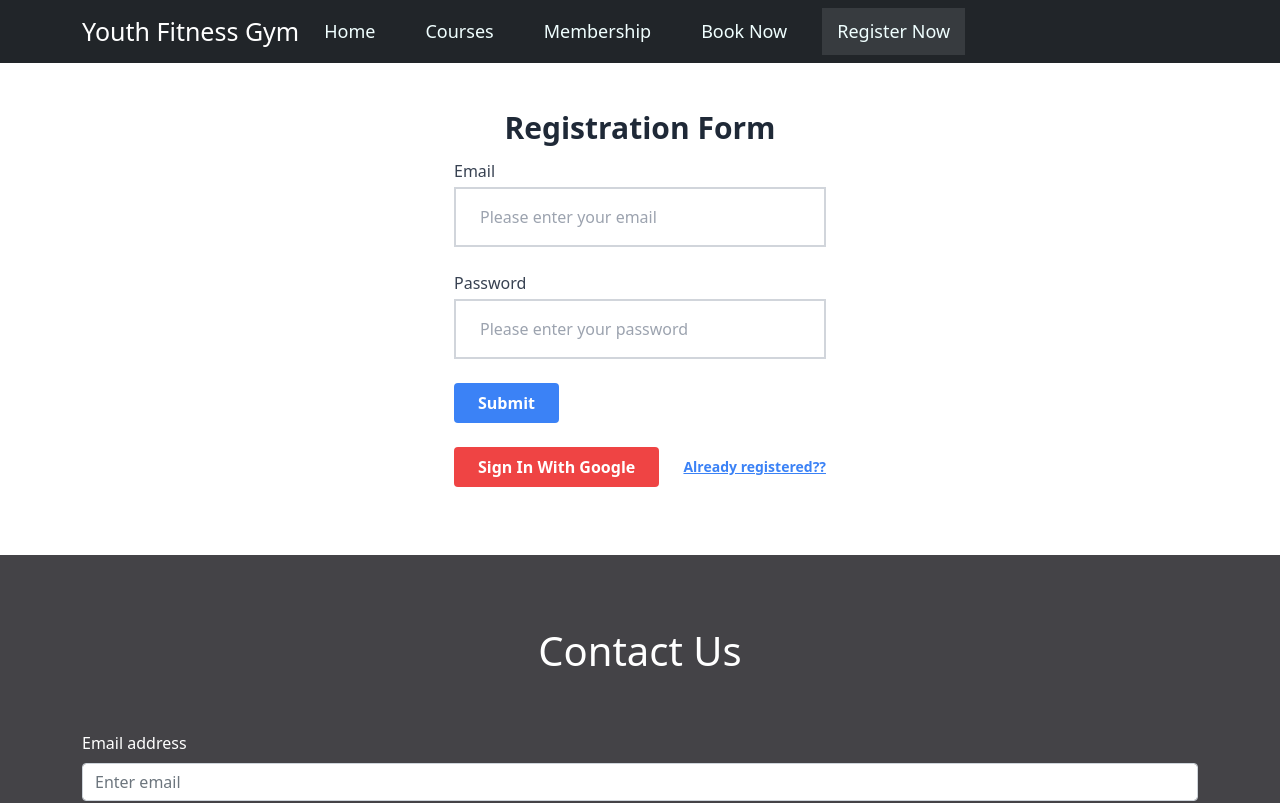
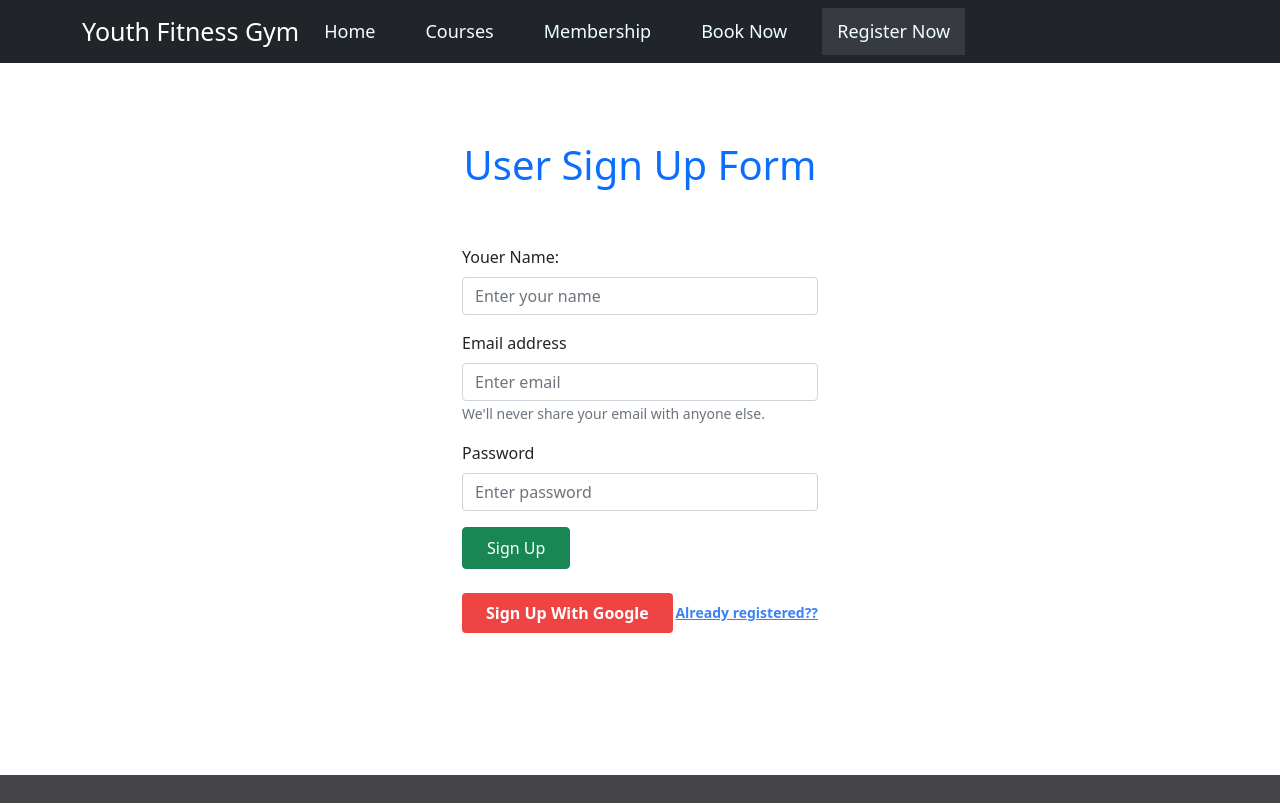
Before and after one commit to noim015/Youth-Fitness-Gym, a React (Create React App) app: page /register in a window 1280 px wide. Shown: the top 803 px of the page. Built offline with nearby package versions, Linux system fonts and the light colour scheme; no server answers.

Commit message:
Mostly done

```diff
--- a/src/App.js
+++ b/src/App.js
@@ -45,9 +45,9 @@ function App() {
        <PrivateRoute path="/booksuccess">
          <BookSuccess></BookSuccess>
        </PrivateRoute>
-       <Route path="/courses/:key">
+       <PrivateRoute path="/courses/:key">
          <Details></Details>
-       </Route>
+       </PrivateRoute>
        <Route path="*">
           <PageNotFound></PageNotFound>
         </Route>
--- a/src/Pages/Header/Header.js
+++ b/src/Pages/Header/Header.js
@@ -5,7 +5,7 @@ import useAuth from '../../hooks/useAuth';
 import './Header.css'
 const Header = () => {
     const { AllContexts} = useAuth();
-    const { user, logOut } = AllContexts;
+    const { user, handleLogout } = AllContexts;
     return (
         <div>
            <div className="header_navigration">
@@ -25,7 +25,7 @@ const Header = () => {
                                 </Nav>
                                 {user?.email && <Nav className="justify-content-end" >
                                     <span style={{color:'#fff',padding:'10px'}}>{user.displayName}</span>
-                                    <button onClick={logOut} className="btn btn-danger">LogOut</button>
+                                    <button onClick={handleLogout} className="btn btn-danger">LogOut</button>
                                 </Nav>}
                             </Navbar.Collapse>
 
--- a/src/Pages/Login/Login.js
+++ b/src/Pages/Login/Login.js
@@ -1,61 +1,103 @@
-import React from 'react';
-import { Alert, Row } from 'react-bootstrap';
+import React, { useState } from 'react';
+import { Alert, Form, Row, Button, Container, Col } from 'react-bootstrap';
 import { NavLink, Link, useLocation, useHistory } from "react-router-dom";
 import useAuth from '../../hooks/useAuth';
+import useFirebase from '../../hooks/useFirebase';
 
 
 const Login = () => {
-  const { getUserName, getUserEmail, getUserPassword, signInWithEmail, AllContexts } = useAuth();
-  const {signInUsingGoogle, user} = AllContexts;
+  const {
+    handleGoogleLogin,
+    user,
+    handleUserLogin,
+  } = useFirebase();
   const location = useLocation();
   const history = useHistory();
   const redirect = location.state?.from || "/home";
-  const handleGoogleLogin = () => {
-    signInUsingGoogle()
+
+  const [email, setEmail] = useState("");
+  const [password, setPassword] = useState("");
+  const [error, setError] = useState("");
+
+  const hanldeEmail = (e) => {
+    setEmail(e.target.value);
+  };
+  const hanldePassword = (e) => {
+    setPassword(e.target.value);
+  };
+
+
+ //Login with Email and Password
+  const handleLogin = () => {
+    handleUserLogin(email, password)
+      .then(result => {
+         history.push(redirect);
+       })
+       .catch((error) => {
+        setError(error.message);
+      });
+  };
+
+  //Login with Google
+  const signInUsingGoogle = () => {
+    handleGoogleLogin()
         .then(result => {
             history.push(redirect);
         })
-}
+        .catch((error) => {
+          setError(error.message);
+        });
+
+  }
 
     return (
-        <div className="container mx-auto my-5">
-                <h1 className="text-3xl text-gray-800 font-bold leading-none mb-3 text-center     py-5">Login Form</h1>
-          { !user?.email ? <div className="flex justify-center">
-            <div className="w-full md:w-1/3 mx-5">
-               <form onSubmit={handleGoogleLogin} className="bg-white shadow-md rounded px-8 pt-6 pb-8 mb-4">
-                    <div className="mb-4">
-                        <label className="block text-gray-700 text-sm font-bold mb-2" htmlFor="username">
-                          Email
-                        </label>
-                        <input onBlur={getUserEmail} className="shadow appearance-none border rounded w-full py-2 px-3 text-gray-700 leading-tight focus:outline-none focus:shadow-outline" id="username" type="email" placeholder="Username"/>
-                    </div>
-                    <div className="mb-6">
-                        <label className="block text-gray-700 text-sm font-bold mb-2" htmlFor="password">
-                          Password
-                        </label>
-                        <input onBlur={getUserPassword} className="shadow appearance-none border border-red-500 rounded w-full py-2 px-3 text-gray-700 mb-3 leading-tight focus:outline-none focus:shadow-outline" id="password" type="password" placeholder="******************"/>
-                        <p className="text-red-500 text-xs italic">Please choose a password.</p>
-                    </div>
+
+          <div className="signin_form" style={{ padding:'30px 10px'}}>
+                <Container>
+                  <Row>
+                      <h1 className="text-center text-primary py-5">User Sign In Form</h1>
+                  </Row>
+                  {!user?.email ?
+                <Row className="pb-5">
+                    <Col></Col>
+                    <Col className="mb-3 bdr">
+                    <Form.Group className="mb-3" controlId="formBasicEmail">
+                        <Form.Label>Email address</Form.Label>
+                        <Form.Control onChange={hanldeEmail} type="email" placeholder="Enter email" />
+                        <Form.Text  className="text-muted">
+                          We'll never share your email with anyone else.
+                        </Form.Text>
+                      </Form.Group>
+                      <Form.Group className="mb-3" controlId="formBasicEmail">
+                          <Form.Label>Password</Form.Label>
+                          <Form.Control onChange={hanldePassword} type="password" placeholder="Enter password" />
+                      </Form.Group>
+                      <Button className="bg-red-500 hover:bg-blue-700 text-white font-bold py-2 px-4 rounded focus:outline-none focus:shadow-outline" onClick={handleLogin} variant="success" >
+                          Login
+                    </Button>
+                    <br />
+                    <br />
                     <div className="flex items-center justify-between">
-                        <button className="bg-blue-500 hover:bg-blue-700 text-white font-bold py-2 px-4 rounded focus:outline-none focus:shadow-outline" type="submit">
-                          Sign In
-                        </button>
-
-                    </div>
-                    <br />
-                  <div className="flex items-center justify-between">
-                        <button onClick={handleGoogleLogin} className="bg-red-500 hover:bg-blue-700 text-white font-bold py-2 px-4 rounded focus:outline-none focus:shadow-outline" type="button">
+                        <button onClick={signInUsingGoogle} className="bg-red-500 hover:bg-blue-700 text-white font-bold py-2 px-4 rounded focus:outline-none focus:shadow-outline" type="button">
                           Sign Up With Google
                         </button>
                         <Link className="inline-block align-baseline font-bold text-sm text-blue-500 hover:text-blue-800" to="/register">New To site??</Link>
                   </div>
-              </form>
-           </div>
-         </div> : <Row>
-                 <Alert  variant={'danger'}>
-                       You are already logged In!
-                </Alert> </Row> }
-        </div>
+                    </Col>
+                    <Col></Col>
+                </Row> : <Alert  variant={'danger'}>
+                              <h1 className="text-center" >You are signed in</h1>
+                        </Alert> }
+
+                        {error && <Row>
+                    <Alert className="text-center"  variant={'danger'}>
+                          {error}
+                  </Alert>
+               </Row> }
+              </Container>
+
+          </div>
+
     );
 };
 
--- a/src/Pages/PrivateRoute/PrivateRoute.js
+++ b/src/Pages/PrivateRoute/PrivateRoute.js
@@ -3,8 +3,8 @@ import { Route, Redirect } from 'react-router';
 import useAuth from '../../hooks/useAuth';
 
 const PrivateRoute = ({children, ...rest}) => {
-    const { AllContexts,loading } = useAuth();
-    const {user} = AllContexts;
+    const { AllContexts } = useAuth();
+    const {user, loading} = AllContexts;
     if (loading) return 'loading';
     return (
         <div>
--- a/src/Pages/Register/Register.js
+++ b/src/Pages/Register/Register.js
@@ -1,76 +1,111 @@
 import userEvent from '@testing-library/user-event';
-import React from 'react';
+import React, { useState } from 'react';
+import { Alert, Col, Container, Form, Row, Button } from 'react-bootstrap';
 import { Link, useLocation, useHistory } from "react-router-dom";
 import useAuth from '../../hooks/useAuth';
+import useFirebase from '../../hooks/useFirebase';
 
 const Register = () => {
 
-    const { AllContexts } = useAuth();
     const {
+        handleGoogleLogin,
         user,
-        logOut,
-        error,
-        loading,
-        getUserEmail,
-        getUserPassword,
-        signInUsingGoogle,
-        signInWithEmail,
-        createAccount,
-        getUserName
-    } = AllContexts;
+        handleUserRegister,
+        setNameOfUser
+      } = useFirebase();
       const location = useLocation();
       const history = useHistory();
+      const redirect = location.state?.from || "/home";
 
-  const redirect = location.state?.from || "/home";
-  const handleGoogleLogin = () => {
-    signInUsingGoogle().then(result => {
+      const [email, setEmail] = useState("");
+      const [password, setPassword] = useState("");
+      const [name, setName] = useState("");
+      const [error, setError] = useState("");
+
+      const hanldeEmail = (e) => {
+        setEmail(e.target.value);
+      };
+      const hanldePassword = (e) => {
+        setPassword(e.target.value);
+      };
+      const handleName = (e) => {
+        setName(e.target.value);
+      };
+
+
+     //Login with Email and Password
+     const handleRegister = () => {
+        handleUserRegister(email, password)
+        .then(result => {
+            setNameOfUser(user, name);
             history.push(redirect);
+            window.location.reload();
+        })
+        .catch((error) => {
+            setError(error.message);
+          });
+      };
 
+      //Login with Google
+      const signInUsingGoogle = () => {
+        handleGoogleLogin()
+            .then(result => {
+                history.push(redirect);
             })
-}
-  const handleCreateAccount = () => {
-    createAccount().then(result => {
-            history.push(redirect);
-
-        })
+            .catch((error) => {
+                setError(error.message);
+              });
       }
 
     return (
-        <div>
-            <section style={{ padding: '50px 0 20px' }}>
-                { !user?.email ? <div className="container mx-auto">
-                    <h1 className="text-3xl text-gray-800 font-bold leading-none mb-3 text-center">Registration Form</h1>
-                    <div className="flex flex-row justify-center">
-                    <div className="w-full md:w-1/3 mx-5">
-                            <form onSubmit={handleCreateAccount}>
+        <div className="signin_form" style={{ padding:'30px 10px'}}>
+        <Container>
 
-                                <label className="block">
-                                    <span className="text-gray-700">Email</span>
-                                </label>
-                                    <input onBlur={getUserEmail} type="email" className="form-input mt-1 block w-full px-4 py-3 border-2 border-gray-300" name="email" placeholder="Please enter your email"/>
-
+          <Row>
+              <h1 className="text-center text-primary py-5">User Sign Up Form</h1>
+          </Row>
+          {!user?.email ?
+        <Row className="pb-5">
+            <Col></Col>
+            <Col className="mb-3 bdr">
+                <Form.Group className="mb-3" controlId="formBasicName">
+                    <Form.Label>Youer Name: </Form.Label>
+                    <Form.Control onChange={handleName} type="text" placeholder="Enter your name" />
+              </Form.Group>
+                <Form.Group className="mb-3" controlId="formBasicEmail">
+                    <Form.Label>Email address</Form.Label>
+                    <Form.Control onChange={hanldeEmail} type="email" placeholder="Enter email" />
+                    <Form.Text  className="text-muted">
+                    We'll never share your email with anyone else.
+                    </Form.Text>
+              </Form.Group>
+              <Form.Group className="mb-3" controlId="formBasicEmail">
+                  <Form.Label>Password</Form.Label>
+                  <Form.Control onChange={hanldePassword} type="password" placeholder="Enter password" />
+              </Form.Group>
+              <Button className="bg-red-500 hover:bg-blue-700 text-white font-bold py-2 px-4 rounded focus:outline-none focus:shadow-outline" onClick={handleRegister} variant="success" >
+                  Sign Up
+            </Button>
             <br />
-                                <label className="block">
-                                    <span className="text-gray-700">Password</span>
-                                    </label>
-                                    <input onBlur={getUserPassword} type="password" className="form-input mt-1 block w-full px-4 py-3 border-2 border-gray-300" name="password" placeholder="Please enter your password"/>
-
-                                <br />
-                                <label htmlFor="">
-                                    <input type="submit" className="bg-blue-500 hover:bg-blue-700 text-white font-bold py-2 px-4 rounded" value="Submit" />
-                                </label>
-                            </form>
             <br />
             <div className="flex items-center justify-between">
-                                <button onClick={handleGoogleLogin} className="bg-red-500 hover:bg-blue-700 text-white font-bold py-2 px-4 rounded focus:outline-none focus:shadow-outline" type="button">
-                                    Sign In With Google
+                <button onClick={signInUsingGoogle} className="bg-red-500 hover:bg-blue-700 text-white font-bold py-2 px-4 rounded focus:outline-none focus:shadow-outline" type="button">
+                  Sign Up With Google
                 </button>
                 <Link className="inline-block align-baseline font-bold text-sm text-blue-500 hover:text-blue-800" to="/login">Already registered??</Link>
           </div>
-                    </div>
-                    </div>
-                </div> : <h1>User logged In</h1> }
-            </section>
+            </Col>
+            <Col></Col>
+        </Row> : <Alert  variant={'danger'}>
+                      <h1 className="text-center" >You are signed in</h1>
+                </Alert> }
+                {error && <Row>
+                        <Alert  className="text-center" variant={'danger'}>
+                            {error}
+                    </Alert>
+            </Row> }
+      </Container>
+
   </div>
     );
 };
--- a/src/hooks/useFirebase.js
+++ b/src/hooks/useFirebase.js
@@ -1,85 +1,36 @@
 import { useEffect, useState } from "react"
 import intializAuthentication from "../Firebase/firebase.init";
 import {
-
-    createUserWithEmailAndPassword,
-    signOut,
   getAuth,
-    onAuthStateChanged,
   signInWithPopup,
   GoogleAuthProvider,
+  onAuthStateChanged,
+  signOut,
+  createUserWithEmailAndPassword,
   signInWithEmailAndPassword,
+  updateProfile
+
 } from "firebase/auth";
 
 intializAuthentication();
+const auth = getAuth();
+
+
 
 const useFirebase = () => {
 
-  const [email, setEmail] = useState("");
-  const [name, setName] = useState("");
-  const [user, setUser] = useState("");
-  const [error, setError] = useState("");
-  const [photo, setPhoto] = useState("");
-  const [loading, setLoading] = useState(true);
-  const [password, setPassword] = useState("");
-
-
   const auth = getAuth();
-
   const googleProvider = new GoogleAuthProvider();
 
+  const [user, setUser] = useState({});
+  const [error, setError] = useState("");
+  const [loading, setLoading] = useState(true);
 
-
-    //Sign In With Google
-    const signInUsingGoogle = () => {
+//Google Login
+  const handleGoogleLogin = () => {
     return signInWithPopup(auth, googleProvider)
       .finally(() => { setLoading(false) });
-
-    }
-
-    //Get User Name
-    const getUserName = e => {
-        setName(e.target.value);
-      }
-    //Get user Email
-      const getUserEmail = e => {
-        setEmail(e.target.value);
-      }
-    //Get user Password
-      const getUserPassword = e => {
-        setPassword(e.target.value)
-      }
-
-    //Create user account
-    const createAccount = (e) => {
-        e.preventDefault();
-
-    createUserWithEmailAndPassword(auth, email, password)
-      .then((result) => {
-
-        alert("user has been created");
-      })
-      .catch((err) => {
-
-      });
-    }
-    // Email sign in
-    function signInWithEmail(e) {
-      e.preventDefault();
-        return signInWithEmailAndPassword(auth, email, password);
-    }
-
-
-
-    // sign out
-    function logOut() {
-      setLoading(true);
-      signOut(auth)
-          .then(() => {
-              setUser({})
-          })
-          .finally(() => setLoading(false))
-    }
+  };
 
   useEffect(() => {
     const unsubscribe = onAuthStateChanged(auth, (user) => {
@@ -92,20 +43,49 @@ const useFirebase = () => {
       setLoading(false);
     });
     return () => unsubscribe;
-    },[])
+  }, []);
+  //User Sign Out
+  const handleLogout = () => {
+    setLoading(true);
+      signOut(auth)
+          .then(() => {
+              setUser({})
+          })
+          .catch((error) => {
+            setError(error.message);
+          })
+          .finally(() => setLoading(false))
+  };
+
+  //User Registration
+  const handleUserRegister = (email, password) => {
+    return createUserWithEmailAndPassword(auth, email, password);
+  };
+
+  //User Sign In
+  const handleUserLogin = (email, password) => {
+    return signInWithEmailAndPassword(auth, email, password);
+
+  };
+
+  // set name
+  function setNameOfUser(user, name) {
+    return updateProfile(auth.currentUser, {
+      displayName: name
+    })
+
+  }
+
   return {
+    handleGoogleLogin,
     user,
-      logOut,
     error,
     loading,
-      getUserEmail,
-      getUserPassword,
-      signInUsingGoogle,
-      signInWithEmail,
-      createAccount,
-      getUserName,
-
-    }
-}
+    handleLogout,
+    handleUserRegister,
+    handleUserLogin,
+    setNameOfUser
+  };
+};
 
 export default useFirebase;
```
Also changed, not shown: src/Pages/Services/Services.js (deleted, +0 -11 lines), firebase.json (added), 2 other files (tests, documents, lock files or other folders). Lines whose indentation alone changed are shown as unchanged.
